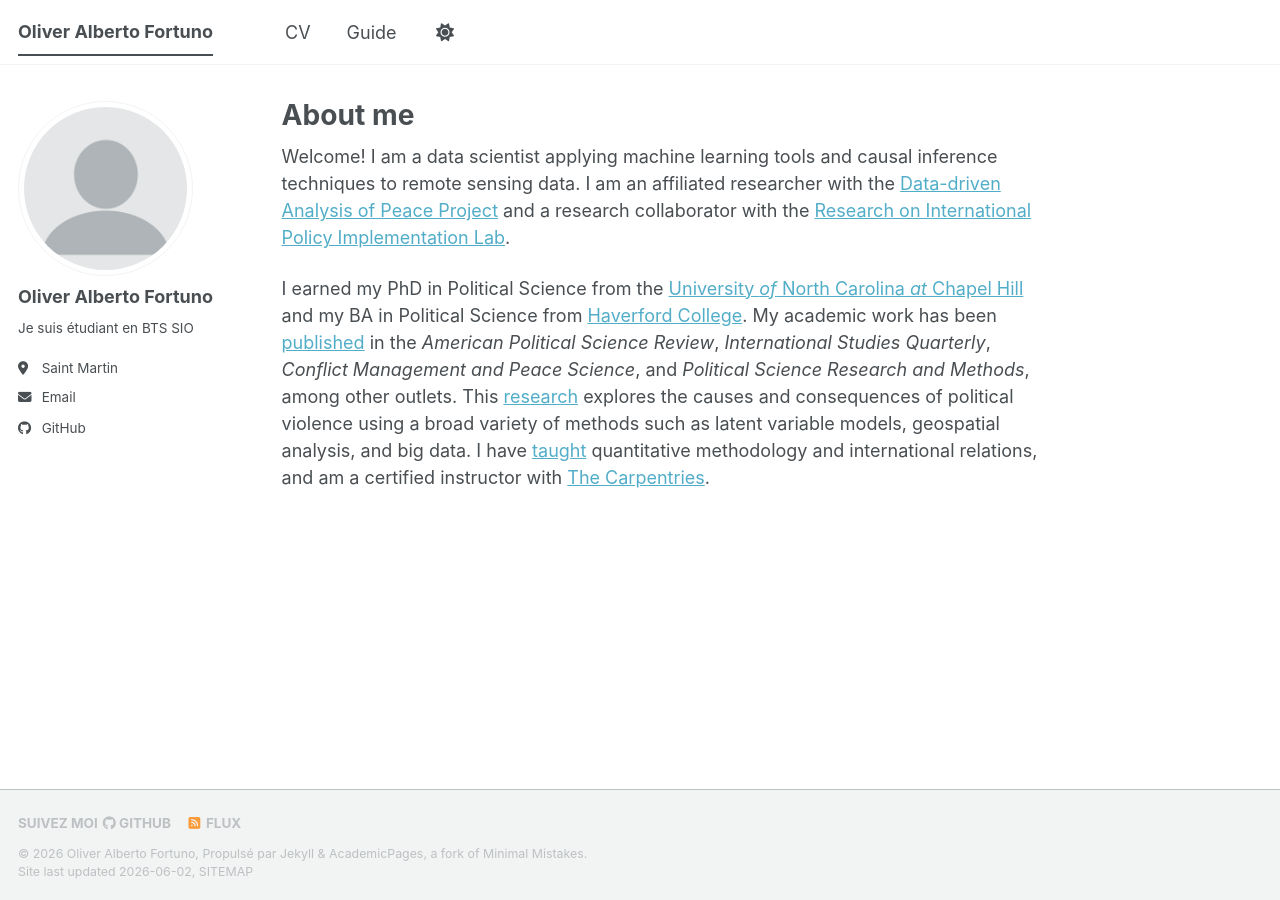
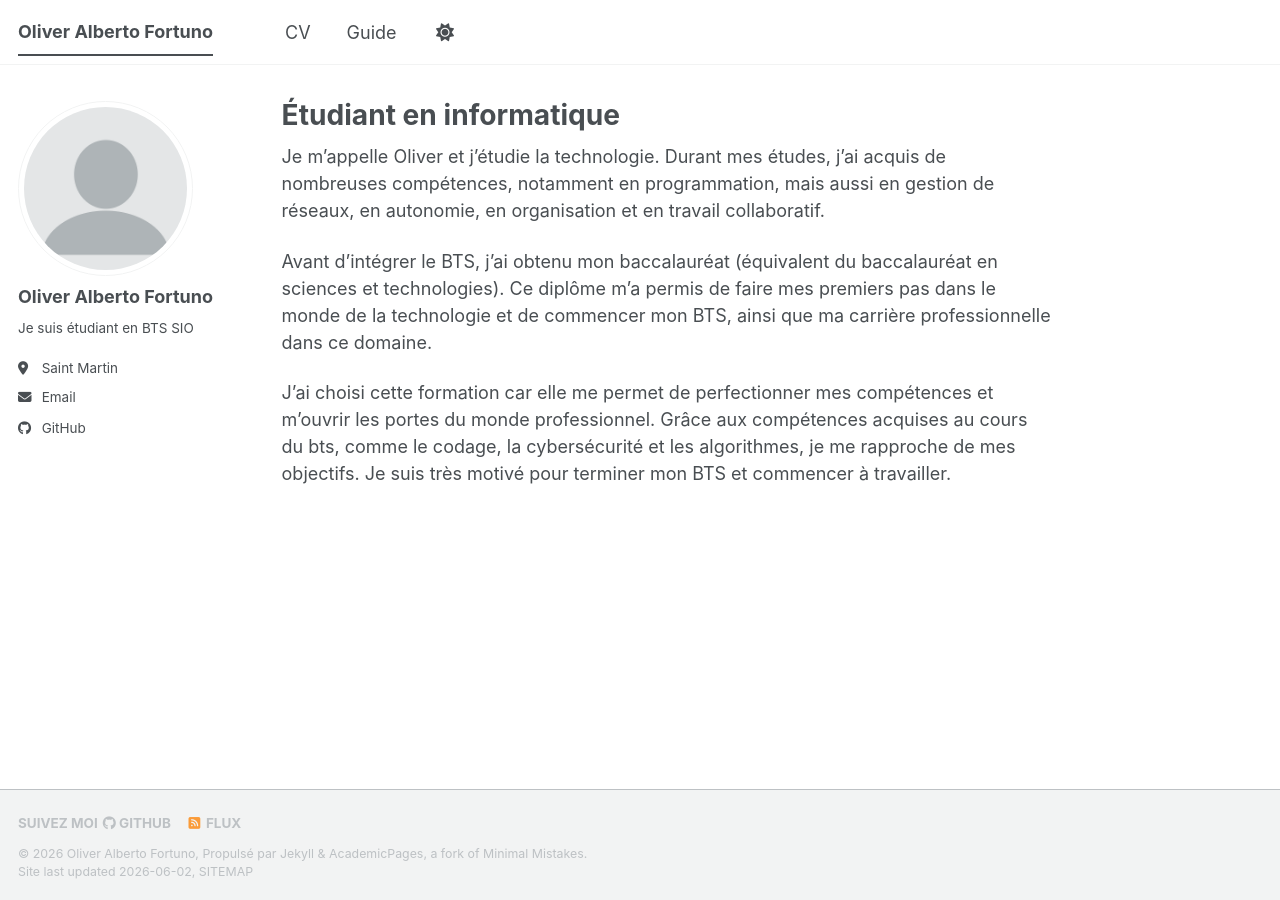
Before and after one commit to random-projectx/random-projectx.github.io, a Jekyll site: the page built from _pages/about.md, in a window 1280 px wide. Built offline with Jekyll 4.4.1, drawn with Linux system fonts in a browser that asks for light colours; a script bundle is joined from its source files by our own code; library files that are not in the unit come from our copies.

Commit message:
Update about.md

```diff
--- a/_pages/about.md
+++ b/_pages/about.md
@@ -1,28 +1,15 @@
 ---
 permalink: /
-title: "About me"
-excerpt: "About me"
+title: "Étudiant en informatique"
+excerpt: "Étudiant en informatique"
 author_profile: true
 redirect_from:
   - /about/
   - /about.html
 ---
 
-Welcome! I am a data scientist applying machine learning tools and causal
-inference techniques to remote sensing data. I am an affiliated
-researcher with the [Data-driven Analysis of Peace Project](https://dapp-lab.org)
-and a research collaborator with the
-[Research on International Policy Implementation Lab](https://bridgingthegapproject.org/ripil).
+Je m'appelle Oliver et j'étudie la technologie. Durant mes études, j'ai acquis de nombreuses compétences, notamment en programmation, mais aussi en gestion de réseaux, en autonomie, en organisation et en travail collaboratif.
 
-I earned my PhD in Political Science from the
-[University *of* North Carolina *at* Chapel Hill](https://www.unc.edu) and my
-BA in Political Science from [Haverford College](https://www.haverford.edu).
-My academic work has been [published](publications) in the
-*American Political Science Review*, *International Studies Quarterly*,
-*Conflict Management and Peace Science*, and
-*Political Science Research and Methods*, among other outlets. This
-[research](research) explores the causes and consequences of political violence
-using a broad variety of methods such as latent variable models, geospatial
-analysis, and big data. I have [taught](teaching) quantitative methodology and
-international relations, and am a certified instructor with
-[The Carpentries](https://carpentries.org).
+Avant d'intégrer le BTS, j'ai obtenu mon baccalauréat (équivalent du baccalauréat en sciences et technologies). Ce diplôme m'a permis de faire mes premiers pas dans le monde de la technologie et de commencer mon BTS, ainsi que ma carrière professionnelle dans ce domaine.
+
+J'ai choisi cette formation car elle me permet de perfectionner mes compétences et m'ouvrir les portes du monde professionnel. Grâce aux compétences acquises au cours du bts, comme le codage, la cybersécurité et les algorithmes, je me rapproche de mes objectifs. Je suis très motivé pour terminer mon BTS et commencer à travailler.
```
